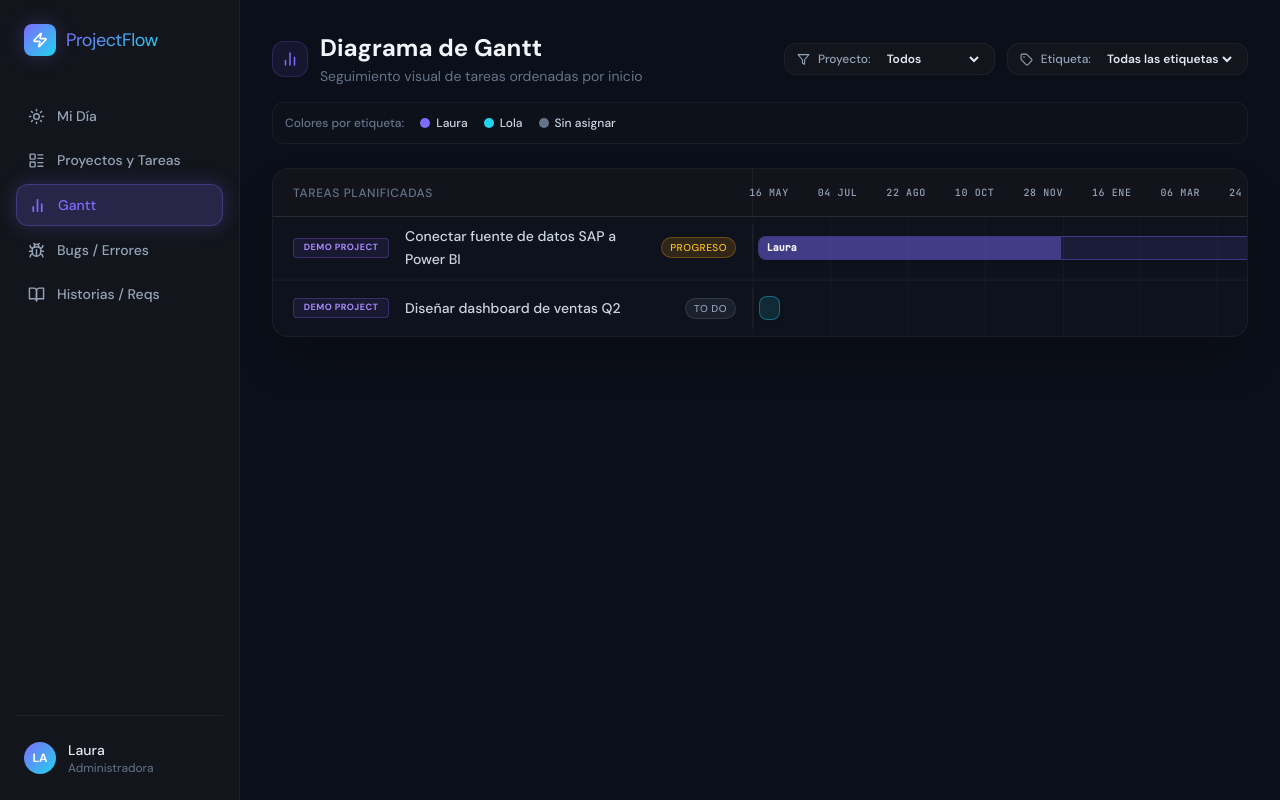
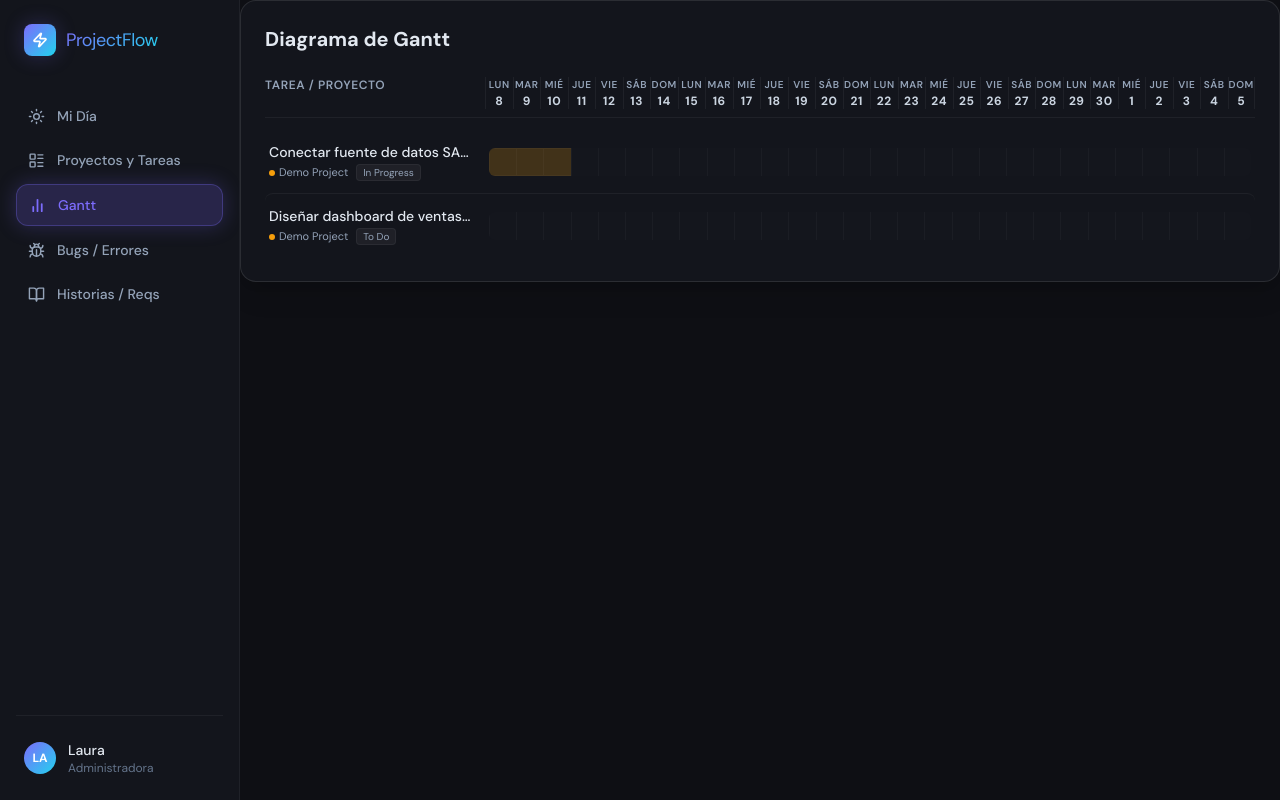
Before and after one commit to lauraamfresh-lab/task_manager_gantt_app, a React (Vite) app: page / in a window 1280 px wide. Both pictures are taken after a click on the button "Gantt". Built offline with nearby package versions, Linux system fonts and the light colour scheme.

Commit message:
feat: add completed task management in Gantt

```diff
--- a/src/views/Gantt.jsx
+++ b/src/views/Gantt.jsx
@@ -1,270 +1,128 @@
-import React, { useState, useMemo } from 'react'
-import { format, parseISO, differenceInDays, addDays } from 'date-fns'
+import React, { useState } from 'react'
+import { useTask, getProjectColor } from '../context/TaskContext'
+import { ChevronDown, ChevronRight } from 'lucide-react'
+import {
+  format,
+  startOfWeek,
+  addDays,
+  parseISO,
+  startOfDay
+} from 'date-fns'
 import { es } from 'date-fns/locale'
-import { BarChart2, Filter, Tag } from 'lucide-react'
-import { useTask, ESTADO_CONFIG, getEtiquetaColor, ETIQUETAS_OPCIONES } from '../context/TaskContext'
 
-// Asignación de colores únicos y fijos por proyecto
-const getProyectoColor = (projectName) => {
-  const normalized = projectName?.toUpperCase().trim() || ''
+export default function GanttView() {
+  const { state } = useTask()
+  const [mostrarCompletadas, setMostrarCompletadas] = useState(false)
 
-  // Mapeo explícito para tus proyectos actuales
-  if (normalized.includes('TES1')) {
-    return { text: 'text-cyan-400', border: 'border-cyan-500/30', bg: 'bg-cyan-500/10' }
-  }
-  if (normalized.includes('DEMO')) {
-    return { text: 'text-violet-400', border: 'border-violet-500/30', bg: 'bg-violet-500/10' }
+  // 1. Filtrar tareas válidas (Deben tener obligatoriamente fecha de inicio y vencimiento)
+  const tareasValidas = state.tareas.filter(t => t.fechaInicio && t.fechaVencimiento)
+
+  // Separar activas de completadas
+  const tareasActivas = tareasValidas.filter(t => t.estado !== 'Done')
+  const tareasCompletadas = tareasValidas.filter(t => t.estado === 'Done')
+
+  // Configuración del rango del Gantt (4 semanas visibles desde el inicio de la semana actual)
+  const fechaBase = startOfWeek(new Date(), { weekStartsOn: 1 })
+  const totalDias = 28
+  const dias = Array.from({ length: totalDias }, (_, i) => addDays(fechaBase, i))
+
+  // Función auxiliar para renderizar una fila del Gantt
+  const renderFilaTarea = (tarea) => {
+    const colorConfig = getProjectColor(tarea.proyecto)
+    const inicioTarea = startOfDay(parseISO(tarea.fechaInicio))
+    const finTarea = startOfDay(parseISO(tarea.fechaVencimiento))
+
+    return (
+      <div key={tarea.id} className="grid grid-cols-[220px_1fr] items-center py-3 hover:bg-white/[0.02] transition-colors rounded-lg px-1">
+        {/* Información izquierda */}
+        <div className="pr-4 truncate">
+          <p className={`text-sm font-medium truncate ${tarea.estado === 'Done' ? 'line-through text-slate-500' : 'text-slate-200'}`}>
+            {tarea.titulo}
+          </p>
+          <span className="text-[11px] text-slate-400 flex items-center gap-1 mt-0.5">
+            <span className="w-1.5 h-1.5 rounded-full" style={{ backgroundColor: colorConfig.accent }} />
+            {tarea.proyecto}
+            <span className="text-[10px] px-1.5 py-0.2 bg-white/5 rounded text-slate-400 border border-white/5 ml-1">
+              {tarea.estado}
+            </span>
+          </span>
+        </div>
+
+        {/* Timeline de bloques en el Gantt */}
+        <div className="grid h-7 relative bg-surface-700/20 rounded-md overflow-hidden" style={{ gridTemplateColumns: `repeat(${totalDias}, minmax(0, 1fr))` }}>
+          {dias.map((dia, dIdx) => {
+            const diaActual = startOfDay(dia)
+            const estaEnRango = diaActual >= inicioTarea && diaActual <= finTarea
+
+            return (
+              <div
+                key={dIdx}
+                className={`border-l border-white/[0.03] h-full transition-all ${
+                  estaEnRango ? `${colorConfig.bg} border-y ${colorConfig.border} ${tarea.estado === 'Done' ? 'opacity-40' : ''}` : ''
+                }`}
+                title={estaEnRango ? `${tarea.titulo} (${tarea.fechaInicio} al ${tarea.fechaVencimiento})` : ''}
+              />
+            )
+          })}
+        </div>
+      </div>
+    )
   }
 
-  // Paleta de respaldo por si creas más proyectos (siempre en tonos fríos)
-  const fallbackColors = [
-    { text: 'text-emerald-400', border: 'border-emerald-500/30', bg: 'bg-emerald-500/10' },
-    { text: 'text-blue-400', border: 'border-blue-500/30', bg: 'bg-blue-500/10' },
-    { text: 'text-teal-400', border: 'border-teal-500/30', bg: 'bg-teal-500/10' },
-    { text: 'text-purple-400', border: 'border-purple-500/30', bg: 'bg-purple-500/10' },
-    { text: 'text-indigo-400', border: 'border-indigo-500/30', bg: 'bg-indigo-500/10' },
-  ]
+  return (
+    <div className="bg-surface-800 border border-white/10 rounded-2xl p-6 shadow-xl text-slate-100 overflow-x-auto custom-scrollbar">
+      <div className="min-w-[800px]">
+        <h2 className="text-xl font-bold font-display mb-6 text-slate-200">Diagrama de Gantt</h2>
 
-  let hash = 0
-  for (let i = 0; i < normalized.length; i++) {
-    hash = normalized.charCodeAt(i) + ((hash << 5) - hash)
-  }
-  const index = Math.abs(hash) % fallbackColors.length
-  return fallbackColors[index]
-}
+        {tareasValidas.length === 0 ? (
+          <div className="text-center py-12 text-slate-500 text-sm">
+            No hay tareas con fechas de inicio y vencimiento configuradas para mostrar en el Gantt.
+          </div>
+        ) : (
+          <div className="space-y-1">
+            {/* Cabecera de fechas del calendario */}
+            <div className="grid grid-cols-[220px_1fr] border-b border-white/5 pb-2 font-semibold text-xs text-slate-400 uppercase tracking-wider">
+              <div>Tarea / Proyecto</div>
+              <div className="grid" style={{ gridTemplateColumns: `repeat(${totalDias}, minmax(0, 1fr))` }}>
+                {dias.map((dia, index) => (
+                  <div key={index} className="text-center border-l border-white/5 last:border-r">
+                    <span className="block text-[10px]">{format(dia, 'eee', { locale: es })}</span>
+                    <span className="block text-xs font-bold text-slate-300">{format(dia, 'd')}</span>
+                  </div>
+                ))}
+              </div>
+            </div>
 
-export default function Gantt() {
-  const { state } = useTask()
-
-  const [proyectoFiltrado, setProyectoFiltrado] = useState('Todos')
-  const [etiquetaFiltrada, setEtiquetaFiltrada] = useState('Todas')
-
-  // 1. FILTRADO MULTICRITERIO
-  const validTareas = useMemo(() => {
-    return state.tareas.filter(t => {
-      if (!t.fechaInicio) return false
-
-      const pasaProyecto = proyectoFiltrado === 'Todos' || t.proyecto === proyectoFiltrado
-      const pasaEtiqueta = etiquetaFiltrada === 'Todas' || t.etiqueta === etiquetaFiltrada
-
-      return pasaProyecto && pasaEtiqueta
-    })
-  }, [state.tareas, proyectoFiltrado, etiquetaFiltrada])
-
-  // 2. LÍMITES TEMPORALES DEL TIMELINE
-  const timelineBounds = useMemo(() => {
-    if (validTareas.length === 0) {
-      return { minDate: new Date(), maxDate: addDays(new Date(), 7), totalDays: 7, markers: [] }
-    }
-
-    const starts = validTareas.map(t => parseISO(t.fechaInicio).getTime())
-    const ends = validTareas.map(t => t.fechaVencimiento ? parseISO(t.fechaVencimiento).getTime() : parseISO(t.fechaInicio).getTime() + 86400000)
-
-    let min = addDays(new Date(Math.min(...starts)), -3)
-    let max = addDays(new Date(Math.max(...ends)), 5)
-    if (max <= min) max = addDays(min, 7)
-
-    const totalDays = Math.max(1, differenceInDays(max, min))
-    const markers = []
-    const divisiones = Math.min(8, totalDays)
-    const step = Math.max(1, Math.floor(totalDays / divisiones))
-
-    for (let i = 0; i <= totalDays; i += step) {
-      markers.push(addDays(min, i))
-    }
-
-    return { minDate: min, maxDate: max, totalDays, markers }
-  }, [validTareas])
-
-  const { minDate, totalDays, markers } = timelineBounds
-
-  const getPercentagePosition = (dateObj) => {
-    const diff = differenceInDays(dateObj, minDate)
-    return Math.min(100, Math.max(0, (diff / totalDays) * 100))
-  }
-
-  const todayPosition = useMemo(() => {
-    const today = new Date()
-    const maxDate = addDays(minDate, totalDays)
-    if (today >= minDate && today <= maxDate) {
-      return getPercentagePosition(today)
-    }
-    return null
-  }, [minDate, totalDays])
-
-  // 3. LISTA PLANA DE TAREAS ORDENADAS POR FECHA DE INICIO
-  const sortedTareas = useMemo(() => {
-    return [...validTareas].sort((a, b) => parseISO(a.fechaInicio).getTime() - parseISO(b.fechaInicio).getTime())
-  }, [validTareas])
-
-  return (
-    <div className="p-8 animate-fade-in bg-[#0b0f19] min-h-screen text-slate-100">
-
-      {/* Header Superior con Filtros */}
-      <div className="flex flex-col md:flex-row md:items-center justify-between gap-4 mb-4">
-        <div className="flex items-center gap-3">
-          <div className="w-9 h-9 rounded-xl bg-violet-500/10 border border-violet-500/20 flex items-center justify-center">
-            <BarChart2 size={18} className="text-accent-violet" />
-          </div>
-          <div>
-            <h1 className="text-2xl font-display font-bold text-slate-100">Diagrama de Gantt</h1>
-            <p className="text-sm text-slate-500 mt-0.5">Seguimiento visual de tareas ordenadas por inicio</p>
-          </div>
-        </div>
-
-        {/* Panel de Filtros */}
-        <div className="flex flex-wrap items-center gap-3">
-          <div className="flex items-center gap-2 bg-surface-800 border border-white/5 px-3 py-1.5 rounded-xl">
-            <Filter size={13} className="text-slate-400" />
-            <span className="text-xs font-medium text-slate-400 mr-1">Proyecto:</span>
-            <select
-              value={proyectoFiltrado}
-              onChange={(e) => setProyectoFiltrado(e.target.value)}
-              className="bg-transparent text-xs font-semibold text-slate-200 outline-none cursor-pointer"
-            >
-              <option value="Todos" className="bg-surface-700">Todos</option>
-              {state.proyectos.map(p => <option key={p} value={p} className="bg-surface-700">{p}</option>)}
-            </select>
-          </div>
-
-          <div className="flex items-center gap-2 bg-surface-800 border border-white/5 px-3 py-1.5 rounded-xl">
-            <Tag size={13} className="text-slate-400" />
-            <span className="text-xs font-medium text-slate-400 mr-1">Etiqueta:</span>
-            <select
-              value={etiquetaFiltrada}
-              onChange={(e) => setEtiquetaFiltrada(e.target.value)}
-              className="bg-transparent text-xs font-semibold text-slate-200 outline-none cursor-pointer"
-            >
-              <option value="Todas" className="bg-surface-700">Todas las etiquetas</option>
-              {ETIQUETAS_OPCIONES.map(tag => <option key={tag} value={tag} className="bg-surface-700">{tag}</option>)}
-            </select>
-          </div>
-        </div>
-      </div>
-
-      {/* LEYENDA INFORMATIVA */}
-      <div className="flex flex-wrap gap-4 mb-6 bg-surface-800/40 border border-white/5 p-3 rounded-xl text-xs">
-        <span className="text-slate-500 font-medium flex items-center gap-1">Colores por etiqueta:</span>
-        {ETIQUETAS_OPCIONES.map(tag => {
-          const colorCfg = getEtiquetaColor(tag)
-          return (
-            <div key={tag} className="flex items-center gap-1.5">
-              <span className="w-2.5 h-2.5 rounded-full" style={{ backgroundColor: colorCfg.accent }} />
-              <span className="text-slate-300 font-medium">{tag}</span>
-            </div>
-          )
-        })}
-      </div>
-
-      {/* TIMELINE GANTT */}
-      <div className="border border-white/5 rounded-2xl bg-surface-700/30 overflow-hidden shadow-2xl">
-        <div className="overflow-x-auto">
-          {/* Aumentado el min-w global para dar margen al nuevo ancho */}
-          <div className="min-w-[1100px] relative">
-
-            {/* Rejilla de Fondo - CONFIGURADO A 480px */}
-            <div className="absolute inset-0 left-[480px] pointer-events-none flex justify-between z-0">
-              {markers.map((_, idx) => <div key={idx} className="w-px h-full border-l border-white/[0.03]" />)}
-              {todayPosition !== null && (
-                <div className="absolute top-0 bottom-0 w-0.5 border-l-2 border-dashed border-rose-500/50 z-20" style={{ left: `${todayPosition}%` }} />
+            {/* Listado de tareas activas */}
+            <div className="divide-y divide-white/5 pt-2">
+              {tareasActivas.length > 0 ? (
+                tareasActivas.map(renderFilaTarea)
+              ) : (
+                <div className="text-xs text-slate-500 py-3 pl-2 italic">No hay tareas pendientes en este rango.</div>
               )}
             </div>
 
-            {/* Cabecera fechas - CONFIGURADO A 480px */}
-            <div className="grid grid-cols-[480px_1fr] bg-surface-800/90 border-b border-white/10 items-center text-xs font-medium uppercase tracking-wider text-slate-500 h-12 z-10 relative">
-              <div className="px-5 border-r border-white/5 h-full flex items-center">Tareas Planificadas</div>
-              <div className="relative h-full flex justify-between items-center px-4 font-mono text-[10px] text-slate-400">
-                {markers.map((date, i) => (
-                  <span key={i} className="transform -translate-x-1/2 whitespace-nowrap">
-                    {format(date, 'dd MMM', { locale: es })}
-                  </span>
-                ))}
-                {todayPosition !== null && (
-                  <span className="absolute bg-rose-500 text-white font-sans text-[9px] font-bold px-1.5 py-0.5 rounded shadow-md top-1 transform -translate-x-1/2 z-30" style={{ left: `${todayPosition}%` }}>
-                    Hoy
-                  </span>
+            {/* Apartado Desplegable: Mostrar tareas completadas */}
+            {tareasCompletadas.length > 0 && (
+              <div className="pt-4 mt-2 border-t border-white/5">
+                <button
+                  onClick={() => setMostrarCompletadas(!mostrarCompletadas)}
+                  className="flex items-center gap-2 text-xs font-semibold text-slate-400 hover:text-slate-200 transition-colors bg-surface-750 px-3 py-2 rounded-lg border border-white/5"
+                >
+                  {mostrarCompletadas ? <ChevronDown size={14} /> : <ChevronRight size={14} />}
+                  <span>Mostrar tareas completadas ({tareasCompletadas.length})</span>
+                </button>
+
+                {mostrarCompletadas && (
+                  <div className="divide-y divide-white/5 pt-2 mt-2 border-t border-white/5 bg-white/[0.01] rounded-xl p-2">
+                    {tareasCompletadas.map(renderFilaTarea)}
+                  </div>
                 )}
               </div>
-            </div>
-
-            {/* Renderizado de Datos - CONFIGURADO A 480px */}
-            <div className="divide-y divide-white/[0.04]">
-              {sortedTareas.length === 0 ? (
-                <div className="p-12 text-center text-sm text-slate-500">No se encontraron tareas coincidentes con los filtros actuales.</div>
-              ) : (
-                sortedTareas.map(tarea => {
-                  const start = parseISO(tarea.fechaInicio)
-                  let end = tarea.fechaVencimiento ? parseISO(tarea.fechaVencimiento) : addDays(start, 1)
-                  if (end <= start) end = addDays(start, 1)
-
-                  const barLeft = getPercentagePosition(start)
-                  const barRight = getPercentagePosition(end)
-                  const barWidth = Math.max(1.5, barRight - barLeft)
-
-                  const cfg = ESTADO_CONFIG[tarea.estado] || ESTADO_CONFIG['To Do']
-                  const tagColor = getEtiquetaColor(tarea.etiqueta)
-                  const projColor = getProyectoColor(tarea.proyecto)
-
-                  return (
-                    <div key={tarea.id} className="grid grid-cols-[480px_1fr] items-center hover:bg-white/[0.02] transition-colors min-h-[56px] py-2 relative z-10 border-b border-white/[0.02]">
-                      <div className="px-5 pr-4 flex items-center justify-between gap-4 border-r border-white/5 h-full">
-                        <div className="flex items-center gap-4 flex-1 min-w-0">
-
-                          {/* Identificador de Proyecto Único */}
-                          <span
-                            className={`text-[9px] font-bold px-2 py-0.5 rounded border uppercase text-center w-24 shrink-0 truncate tracking-wider ${projColor.bg} ${projColor.border} ${projColor.text}`}
-                            title={tarea.proyecto}
-                          >
-                            {tarea.proyecto}
-                          </span>
-
-                          {/* Descripción de la tarea con máximo espacio horizontal */}
-                          <span className={`text-sm font-medium pr-2 break-words flex-1 leading-relaxed ${tarea.estado === 'Done' ? 'line-through text-slate-500 opacity-60' : 'text-slate-300'}`}>
-                            {tarea.titulo}
-                          </span>
-                        </div>
-
-                        {/* Estado */}
-                        <span className={`text-[10px] font-medium rounded-full px-2 py-0.5 border shrink-0 uppercase tracking-wider ${cfg.bg} ${cfg.color} ${cfg.border}`}>
-                          {tarea.estado === 'In Progress' ? 'Progreso' : tarea.estado}
-                        </span>
-                      </div>
-
-                      {/* Barra de Tiempo en el Timeline */}
-                      <div className="relative h-full w-full flex items-center px-4">
-                        <div
-                          className="absolute h-6 rounded-lg flex items-center px-2 shadow-md border cursor-default overflow-hidden transition-all duration-150"
-                          style={{
-                            left: `${barLeft}%`,
-                            width: `${barWidth}%`,
-                            backgroundColor: `${tagColor.accent}20`,
-                            borderColor: `${tagColor.accent}60`,
-                            borderWidth: '1px'
-                          }}
-                          title={`${tarea.titulo} [Proyecto: ${tarea.proyecto}] [Etiqueta: ${tarea.etiqueta || 'Ninguna'}]`}
-                        >
-                          <div
-                            className="absolute left-0 top-0 bottom-0 opacity-40"
-                            style={{
-                              width: tarea.estado === 'Done' ? '100%' : tarea.estado === 'In Progress' ? '50%' : '0%',
-                              backgroundColor: tagColor.accent
-                            }}
-                          />
-                          {barWidth > 12 && (
-                            <span className="text-[10px] font-semibold text-white/95 truncate z-10 font-mono">
-                              {tarea.etiqueta || 'Sin etiqueta'}
-                            </span>
-                          )}
-                        </div>
-                      </div>
-                    </div>
-                  )
-                })
-              )}
-            </div>
+            )}
 
           </div>
-        </div>
+        )}
       </div>
     </div>
   )
```
